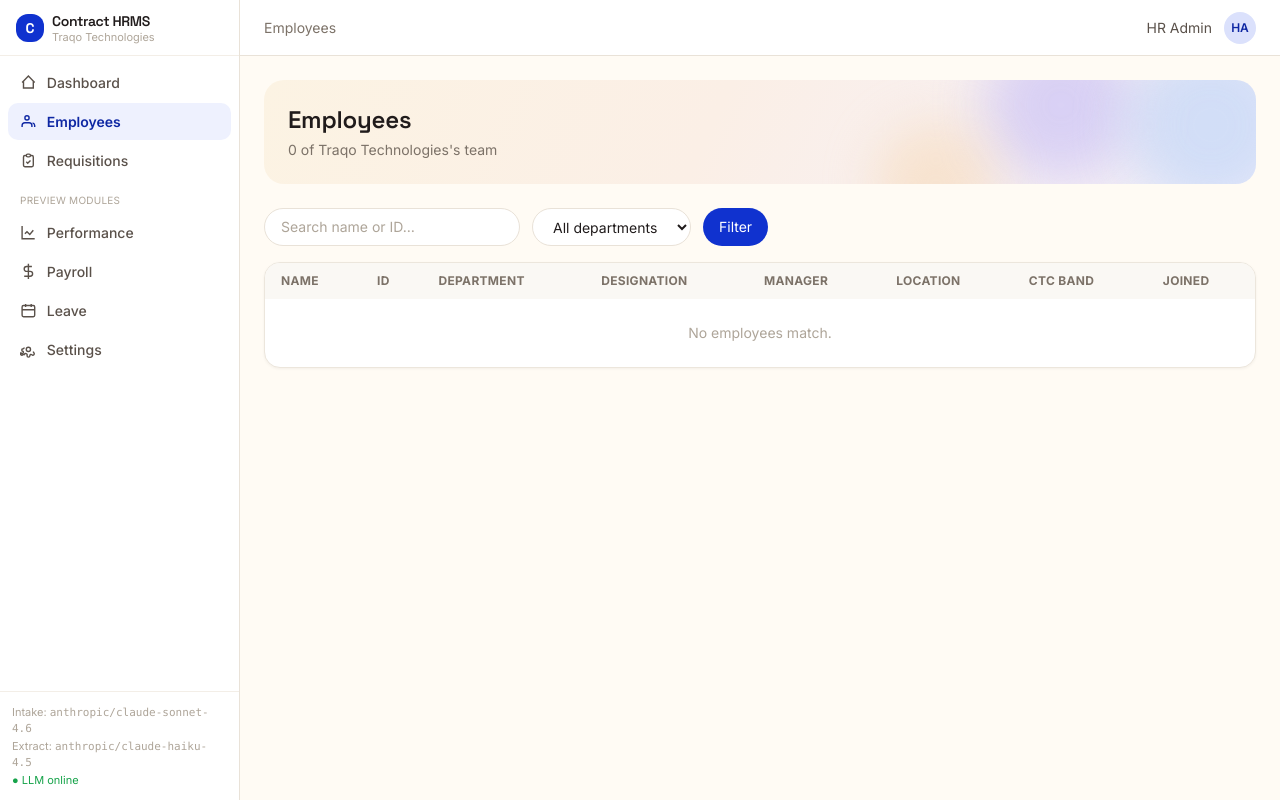
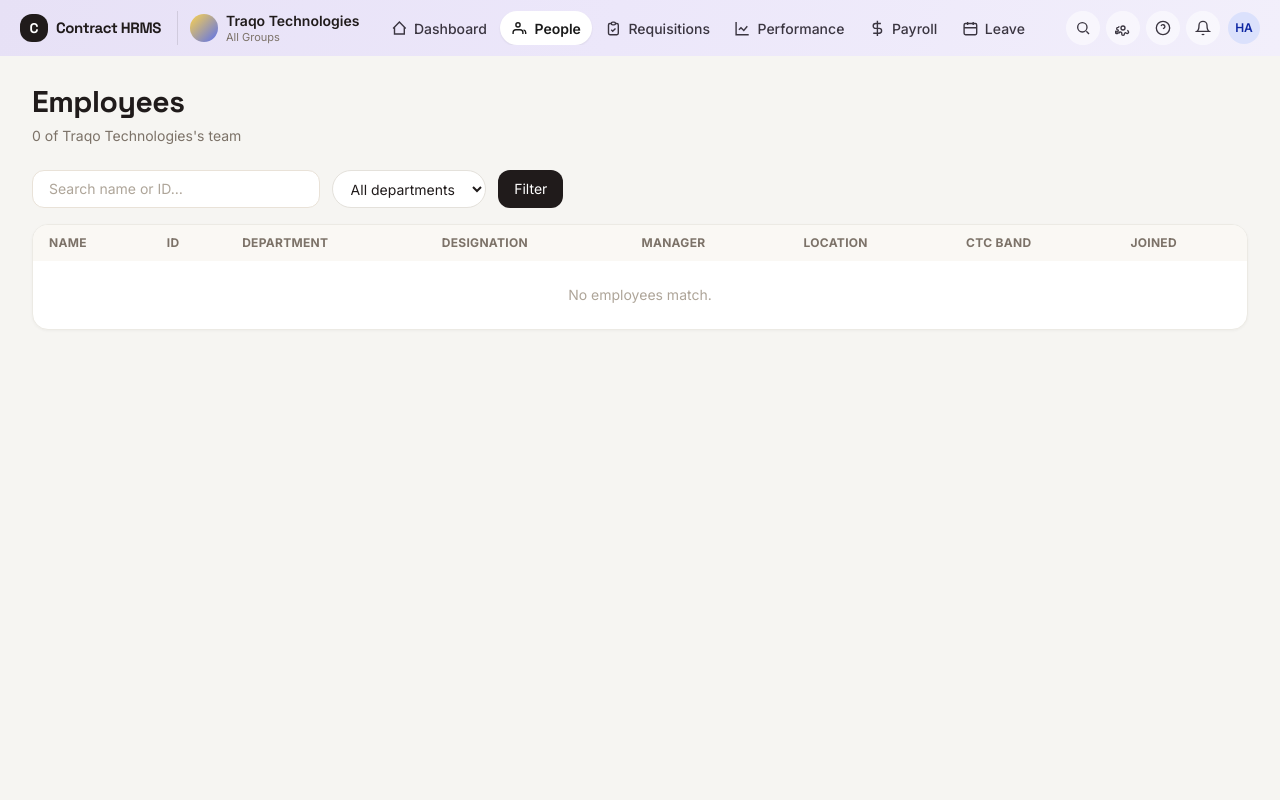
Before and after one commit to Bhargava-codes/hiring-assistant, a FastAPI app: page /employees in a window 1280 px wide. Run offline with FastAPI, Linux system fonts and the light colour scheme; data that the repository does not hold is empty; some libraries are stand-ins or nearby versions.

Commit message:
Recalibrate to real Deel refs: lavender top nav, black buttons
Matched against actual Deel product screenshots:
- Replaced the left sidebar with Deel's signature lavender-gradient top nav
  (wordmark, org switcher, horizontal nav, grey icon buttons, avatar)
- Black primary buttons (rounded rectangles); Deel blue now reserved for links,
  tabs, and accents; green kept for status badges
- Clean neutral-light pages (#F6F5F2) with white cards; removed the pastel hero
  bands/blobs for the accurate product look
- Pill filter chips + rounded-xl search inputs; simplified page headers

Co-Authored-By: Claude Opus 4.8 <noreply@anthropic.com>

```diff
--- a/app/templates/_hero.html
+++ b/app/templates/_hero.html
@@ -1,13 +1,8 @@
-{# Deel-style pastel hero band. Params: title, subtitle (optional), badge (optional html) #}
-<div class="hero px-6 py-6 mb-6">
-  <div class="blob blob-lav" style="width:150px;height:150px;top:-50px;right:120px;"></div>
-  <div class="blob blob-sky" style="width:170px;height:170px;top:-40px;right:-40px;"></div>
-  <div class="blob blob-peach" style="width:120px;height:120px;bottom:-60px;right:260px;opacity:.5;"></div>
-  <div class="hero-body flex items-end justify-between gap-4">
-    <div>
-      <h1 class="text-2xl font-semibold">{{ title }}</h1>
-      {% if subtitle %}<p class="text-sm text-gray-500 mt-1">{{ subtitle }}</p>{% endif %}
-    </div>
-    {% if badge %}<div>{{ badge|safe }}</div>{% endif %}
+{# Clean Deel-style page header: bold title left, optional actions right. #}
+<div class="flex items-end justify-between gap-4 mb-6">
+  <div>
+    <h1 class="text-3xl font-bold">{{ title }}</h1>
+    {% if subtitle %}<p class="text-sm text-gray-500 mt-1.5">{{ subtitle }}</p>{% endif %}
   </div>
+  {% if badge %}<div class="shrink-0">{{ badge|safe }}</div>{% endif %}
 </div>
--- a/app/templates/base.html
+++ b/app/templates/base.html
@@ -36,26 +36,24 @@
   };
 </script>
 <style>
-  body { background: #FFFBF4; color: #201B1B; font-family: 'Inter', system-ui, sans-serif;
+  body { background: #F6F5F2; color: #1A1A1A; font-family: 'Inter', system-ui, sans-serif;
          -webkit-font-smoothing: antialiased; }
-  h1, h2, .font-display { font-family: 'Space Grotesk', 'Inter', sans-serif; letter-spacing: -.01em; }
-  .nav-link { display:flex; align-items:center; gap:.625rem; padding:.5rem .75rem; border-radius:.625rem; font-size:.875rem; color:#5A514A; font-weight:500; transition:background .12s,color .12s; }
-  .nav-link:hover { background:#F3EEE7; color:#201B1B; }
-  .nav-link.active { background:#EEF1FE; color:#0E27A3; font-weight:600; }
-  .nav-link svg { width:1.05rem; height:1.05rem; flex:none; }
-  .card { background:#fff; border:1px solid #ECE6DC; border-radius:1rem; box-shadow:0 1px 3px rgba(32,27,20,.05); }
+  h1, h2, .font-display { font-family: 'Space Grotesk', 'Inter', sans-serif; letter-spacing: -.015em; }
+  /* Deel signature lavender-gradient top navigation. */
+  .topnav { background: linear-gradient(105deg,#E7E1F6 0%,#ECE7FA 48%,#F2EFFB 100%); }
+  .topnav-link { display:flex; align-items:center; gap:.4rem; padding:.4rem .7rem; border-radius:9999px;
+                 font-size:.875rem; color:#3A3540; font-weight:500; white-space:nowrap; transition:background .12s,color .12s; }
+  .topnav-link:hover { background:rgba(255,255,255,.5); color:#1A1A1A; }
+  .topnav-link.active { background:#fff; color:#1A1A1A; font-weight:600; box-shadow:0 1px 2px rgba(26,26,26,.08); }
+  .topnav-link svg { width:1.05rem; height:1.05rem; flex:none; }
+  .icon-btn { width:34px; height:34px; border-radius:9999px; background:rgba(255,255,255,.55);
+              display:grid; place-items:center; color:#3A3540; transition:background .12s; }
+  .icon-btn:hover { background:#fff; }
+  .card { background:#fff; border:1px solid #ECEAE4; border-radius:1rem; box-shadow:0 1px 3px rgba(26,26,26,.04); }
   .badge { display:inline-flex; align-items:center; padding:.125rem .5rem; border-radius:9999px; font-size:.7rem; font-weight:600; }
-  /* Solid action buttons default to Deel-style pills. */
-  button.btn, a.btn { border-radius:9999px; }
-  /* Deel-style soft pastel hero band with blurred decorative blobs. */
-  .hero { position:relative; overflow:hidden; border-radius:1.25rem;
-          background:linear-gradient(115deg,#FCF3E3 0%,#FBEFE6 45%,#F4F0FB 100%); }
-  .hero > .hero-body { position:relative; z-index:1; }
-  .blob { position:absolute; border-radius:9999px; filter:blur(26px); opacity:.65; pointer-events:none; }
-  .blob-lav { background:#C9C0F5; } .blob-sky { background:#BFD4F6; }
-  .blob-peach { background:#F7D6AE; } .blob-mint { background:#BCE9D4; }
-  /* Deel-style pill inputs. */
-  .pill-input { border-radius:9999px; }
+  /* Filter/selector chips are pills; action buttons stay rounded rectangles (Deel). */
+  .chip { display:inline-flex; align-items:center; gap:.35rem; border:1px solid #E4E1DB; background:#fff;
+          border-radius:9999px; padding:.4rem .85rem; font-size:.85rem; }
   .prose-mini h1{font-size:1.35rem;font-weight:700;margin:.4rem 0 .5rem;}
   .prose-mini h2{font-size:1.05rem;font-weight:700;margin:1rem 0 .35rem;color:#201B1B;}
   .prose-mini h3{font-size:.95rem;font-weight:600;margin:.75rem 0 .25rem;}
@@ -70,57 +68,57 @@
   .prose-mini strong{color:#201B1B;}
 </style>
 
-<div class="min-h-screen flex text-gray-900">
-  <!-- Sidebar -->
-  <aside class="w-60 flex-none bg-white border-r border-gray-200 flex flex-col">
-    <div class="h-14 flex items-center gap-2 px-4 border-b border-gray-100">
-      <div class="w-7 h-7 rounded-xl bg-brand-600 text-white grid place-items-center font-bold text-sm font-display">C</div>
-      <div class="leading-tight">
-        <div class="font-semibold text-sm font-display tracking-tight">Contract HRMS</div>
-        <div class="text-[11px] text-gray-400">{{ org_name }}</div>
+{% set nav = nav|default('') %}
+<div class="min-h-screen flex flex-col text-gray-900">
+  <!-- Deel-style lavender top navigation -->
+  <header class="topnav sticky top-0 z-30">
+    <div class="h-14 flex items-center gap-3 px-5">
+      <!-- Wordmark -->
+      <a href="/dashboard" class="flex items-center gap-2 shrink-0">
+        <span class="w-7 h-7 rounded-xl bg-gray-900 text-white grid place-items-center font-bold text-sm font-display">C</span>
+        <span class="font-display font-bold text-[15px] tracking-tight hidden sm:block">Contract HRMS</span>
+      </a>
+      <!-- Org switcher -->
+      <div class="flex items-center gap-2 pl-3 ml-1 border-l border-black/10 shrink-0">
+        <div class="w-7 h-7 rounded-full bg-gradient-to-br from-amber-300 to-brand-400"></div>
+        <div class="leading-tight hidden md:block">
+          <div class="text-sm font-semibold">{{ org_name }}</div>
+          <div class="text-[11px] text-gray-500">All Groups</div>
         </div>
       </div>
-    <nav class="flex-1 p-2 space-y-0.5">
-      {% set nav = nav|default('') %}
-      <a href="/dashboard" class="nav-link {{ 'active' if nav=='dashboard' }}">
+      <!-- Primary nav -->
+      <nav class="flex items-center gap-0.5 ml-2 overflow-x-auto">
+        <a href="/dashboard" class="topnav-link {{ 'active' if nav=='dashboard' }}">
           <svg fill="none" stroke="currentColor" stroke-width="2" viewBox="0 0 24 24"><path d="M3 12l9-9 9 9M5 10v10h14V10"/></svg>Dashboard</a>
-      <a href="/employees" class="nav-link {{ 'active' if nav=='employees' }}">
-        <svg fill="none" stroke="currentColor" stroke-width="2" viewBox="0 0 24 24"><path d="M17 20v-2a4 4 0 00-4-4H7a4 4 0 00-4 4v2M10 10a3 3 0 100-6 3 3 0 000 6zM21 20v-2a4 4 0 00-3-3.87"/></svg>Employees</a>
-      <a href="/requisitions" class="nav-link {{ 'active' if nav=='requisitions' }}">
+        <a href="/employees" class="topnav-link {{ 'active' if nav=='employees' }}">
+          <svg fill="none" stroke="currentColor" stroke-width="2" viewBox="0 0 24 24"><path d="M17 20v-2a4 4 0 00-4-4H7a4 4 0 00-4 4v2M10 10a3 3 0 100-6 3 3 0 000 6zM21 20v-2a4 4 0 00-3-3.87"/></svg>People</a>
+        <a href="/requisitions" class="topnav-link {{ 'active' if nav=='requisitions' }}">
           <svg fill="none" stroke="currentColor" stroke-width="2" viewBox="0 0 24 24"><path d="M9 5H7a2 2 0 00-2 2v12a2 2 0 002 2h10a2 2 0 002-2V7a2 2 0 00-2-2h-2M9 5a2 2 0 002 2h2a2 2 0 002-2M9 5a2 2 0 012-2h2a2 2 0 012 2m-6 9l2 2 4-4"/></svg>Requisitions</a>
-      <div class="pt-3 pb-1 px-3 text-[10px] uppercase tracking-wide text-gray-400">Preview modules</div>
-      <a href="/performance" class="nav-link {{ 'active' if nav=='performance' }}">
+        <a href="/performance" class="topnav-link {{ 'active' if nav=='performance' }}">
           <svg fill="none" stroke="currentColor" stroke-width="2" viewBox="0 0 24 24"><path d="M3 3v18h18M7 14l3-3 4 4 5-6"/></svg>Performance</a>
-      <a href="/payroll" class="nav-link {{ 'active' if nav=='payroll' }}">
+        <a href="/payroll" class="topnav-link {{ 'active' if nav=='payroll' }}">
           <svg fill="none" stroke="currentColor" stroke-width="2" viewBox="0 0 24 24"><path d="M12 1v22M17 5H9.5a3.5 3.5 0 000 7h5a3.5 3.5 0 010 7H6"/></svg>Payroll</a>
-      <a href="/leave" class="nav-link {{ 'active' if nav=='leave' }}">
+        <a href="/leave" class="topnav-link {{ 'active' if nav=='leave' }}">
           <svg fill="none" stroke="currentColor" stroke-width="2" viewBox="0 0 24 24"><path d="M8 7V3m8 4V3M3 11h18M5 5h14a2 2 0 012 2v12a2 2 0 01-2 2H5a2 2 0 01-2-2V7a2 2 0 012-2z"/></svg>Leave</a>
-      <a href="/settings" class="nav-link {{ 'active' if nav=='settings' }}">
-        <svg fill="none" stroke="currentColor" stroke-width="2" viewBox="0 0 24 24"><circle cx="12" cy="12" r="3"/><path d="M19.4 15a1.65 1.65 0 00.33 1.82l.06.06a2 2 0 11-2.83 2.83l-.06-.06a1.65 1.65 0 00-2.82 1.17V21a2 2 0 11-4 0v-.09A1.65 1.65 0 006 19.4a1.65 1.65 0 00-1.82.33l-.06.06a2 2 0 11-2.83-2.83l.06-.06A1.65 1.65 0 004.6 15H4.5a2 2 0 110-4h.09A1.65 1.65 0 006 9.4"/></svg>Settings</a>
       </nav>
-    <div class="p-3 border-t border-gray-100 text-[11px] text-gray-400">
-      Intake: <span class="font-mono">{{ intake_model }}</span><br>
-      Extract: <span class="font-mono">{{ extract_model }}</span><br>
-      {% if llm_online() %}
-        <span class="text-green-600">● LLM online</span>
-      {% else %}
-        <span class="text-amber-600">● Offline mode (no API key)</span>
+      <!-- Right cluster -->
+      <div class="ml-auto flex items-center gap-1.5 shrink-0">
+        {% if not llm_online() %}
+        <span class="text-[11px] font-medium bg-amber-100 text-amber-700 rounded-full px-2.5 py-1 hidden lg:inline">Offline mode</span>
         {% endif %}
+        <div class="icon-btn" title="Search"><svg width="16" height="16" fill="none" stroke="currentColor" stroke-width="2" viewBox="0 0 24 24"><circle cx="11" cy="11" r="7"/><path d="M21 21l-4-4"/></svg></div>
+        <a href="/settings" class="icon-btn {{ 'ring-2 ring-brand-400' if nav=='settings' }}" title="Settings"><svg width="16" height="16" fill="none" stroke="currentColor" stroke-width="2" viewBox="0 0 24 24"><circle cx="12" cy="12" r="3"/><path d="M19.4 15a1.65 1.65 0 00.33 1.82l.06.06a2 2 0 11-2.83 2.83l-.06-.06a1.65 1.65 0 00-2.82 1.17V21a2 2 0 11-4 0v-.09A1.65 1.65 0 006 19.4a1.65 1.65 0 00-1.82.33l-.06.06a2 2 0 11-2.83-2.83l.06-.06A1.65 1.65 0 004.6 15H4.5a2 2 0 110-4h.09A1.65 1.65 0 006 9.4"/></svg></a>
+        <div class="icon-btn" title="Help"><svg width="16" height="16" fill="none" stroke="currentColor" stroke-width="2" viewBox="0 0 24 24"><circle cx="12" cy="12" r="10"/><path d="M9.1 9a3 3 0 015.8 1c0 2-3 3-3 3M12 17h.01"/></svg></div>
+        <div class="icon-btn" title="Notifications"><svg width="16" height="16" fill="none" stroke="currentColor" stroke-width="2" viewBox="0 0 24 24"><path d="M18 8a6 6 0 00-12 0c0 7-3 9-3 9h18s-3-2-3-9M13.7 21a2 2 0 01-3.4 0"/></svg></div>
+        <div class="w-8 h-8 rounded-full bg-brand-100 text-brand-700 grid place-items-center text-xs font-semibold ml-0.5" title="{{ current_user }}">HA</div>
       </div>
-  </aside>
-
-  <!-- Main -->
-  <div class="flex-1 flex flex-col min-w-0">
-    <header class="h-14 flex-none bg-white border-b border-gray-200 flex items-center justify-between px-6">
-      <div class="text-sm text-gray-500">{% block breadcrumb %}{{ page_title|default('') }}{% endblock %}</div>
-      <div class="flex items-center gap-3">
-        <span class="text-sm text-gray-600">{{ current_user }}</span>
-        <div class="w-8 h-8 rounded-full bg-brand-100 text-brand-700 grid place-items-center text-xs font-semibold">HA</div>
     </div>
   </header>
-    <main class="flex-1 overflow-auto p-6">
+
+  <main class="flex-1 overflow-auto">
+    <div class="max-w-[1440px] mx-auto px-6 lg:px-8 py-7">
       {% block content %}{% endblock %}
+    </div>
   </main>
 </div>
-</div>
 {% block scripts %}{% endblock %}
--- a/app/templates/contract_review.html
+++ b/app/templates/contract_review.html
@@ -9,7 +9,7 @@
   </div>
   {% if can_render %}
   <form method="post" action="/requisitions/{{ req.id }}/contract/approve">
-    <button class="bg-green-600 text-white text-sm px-5 py-2 rounded-full hover:bg-green-700">Approve &amp; generate renderings →</button>
+    <button class="bg-gray-900 text-white text-sm px-5 py-2 rounded-xl hover:bg-black">Approve &amp; generate renderings →</button>
   </form>
   {% else %}
   <div class="text-xs bg-amber-50 text-amber-700 border border-amber-200 rounded-lg px-3 py-2">
--- a/app/templates/employees.html
+++ b/app/templates/employees.html
@@ -6,14 +6,14 @@
 
 <form method="get" class="flex flex-wrap gap-3 mb-4">
   <input name="q" value="{{ q }}" placeholder="Search name or ID…"
-         class="border border-gray-200 rounded-full px-4 py-2 text-sm w-64 bg-white focus:outline-none focus:ring-2 focus:ring-brand-100">
-  <select name="dept" class="border border-gray-200 rounded-full px-4 py-2 text-sm bg-white">
+         class="border border-gray-200 rounded-xl px-4 py-2 text-sm w-72 bg-white focus:outline-none focus:ring-2 focus:ring-brand-100">
+  <select name="dept" class="chip text-sm">
     <option value="">All departments</option>
     {% for d in departments %}
     <option value="{{ d }}" {{ 'selected' if d==dept }}>{{ d }}</option>
     {% endfor %}
   </select>
-  <button class="bg-brand-600 text-white text-sm px-4 py-2 rounded-full hover:bg-brand-700">Filter</button>
+  <button class="bg-gray-900 text-white text-sm px-4 py-2 rounded-xl hover:bg-black">Filter</button>
   {% if q or dept %}<a href="/employees" class="text-sm text-gray-500 px-3 py-2">Clear</a>{% endif %}
 </form>
 
--- a/app/templates/intake.html
+++ b/app/templates/intake.html
@@ -22,7 +22,7 @@
     <form id="chat-form" class="border-t border-gray-100 p-3 flex gap-2">
       <textarea id="chat-input" rows="2" placeholder="Type the hiring manager's answer…"
         class="flex-1 border border-gray-200 rounded-2xl px-4 py-2 text-sm resize-none focus:outline-none focus:ring-2 focus:ring-brand-100"></textarea>
-      <button id="send-btn" class="bg-brand-600 text-white text-sm px-4 rounded-full hover:bg-brand-700 self-stretch">Send</button>
+      <button id="send-btn" class="bg-gray-900 text-white text-sm px-4 rounded-xl hover:bg-black self-stretch">Send</button>
     </form>
   </div>
 
@@ -36,7 +36,7 @@
     <div id="fields" class="flex-1 overflow-auto p-4 space-y-4"></div>
     <div id="done-banner" class="hidden border-t border-gray-100 p-3 bg-green-50">
       <div class="text-sm text-green-800 mb-2">✓ Contract drafted from the conversation.</div>
-      <a id="review-link" href="#" class="inline-block bg-green-600 text-white text-sm px-4 py-2 rounded-full hover:bg-green-700">Review &amp; approve →</a>
+      <a id="review-link" href="#" class="inline-block bg-gray-900 text-white text-sm px-4 py-2 rounded-xl hover:bg-black">Review &amp; approve →</a>
     </div>
   </div>
 </div>
--- a/app/templates/ranking.html
+++ b/app/templates/ranking.html
@@ -28,7 +28,7 @@
 
   <form method="post" action="/requisitions/{{ req.id }}/ranking" onsubmit="document.getElementById('order').value = currentOrder()">
     <input type="hidden" name="order" id="order">
-    <button class="bg-brand-600 text-white text-sm px-5 py-2.5 rounded-full hover:bg-brand-700">Submit ranking &amp; reconcile →</button>
+    <button class="bg-gray-900 text-white text-sm px-5 py-2.5 rounded-xl hover:bg-black">Submit ranking &amp; reconcile →</button>
   </form>
 </div>
 {% endblock %}
--- a/app/templates/requisition_new.html
+++ b/app/templates/requisition_new.html
@@ -23,7 +23,7 @@
         {% for m in managers %}<option value="{{ m.id }}">{{ m.name }} — {{ m.designation }} ({{ m.department }})</option>{% endfor %}
       </select>
     </div>
-    <button class="w-full bg-brand-600 text-white text-sm px-4 py-2.5 rounded-full hover:bg-brand-700">Start intake →</button>
+    <button class="w-full bg-gray-900 text-white text-sm px-4 py-2.5 rounded-xl hover:bg-black">Start intake →</button>
   </form>
 </div>
 {% endblock %}
--- a/app/templates/requisition_workspace.html
+++ b/app/templates/requisition_workspace.html
@@ -23,7 +23,7 @@
         <div class="text-sm text-amber-800 mt-0.5">Shared theme: <span class="font-medium">"{{ drift.theme }}"</span>. Amend the contract first, or dismiss.</div>
         <div class="mt-3 flex items-center gap-2">
           <button onclick="document.getElementById('amend-modal').classList.remove('hidden')"
-                  class="bg-amber-600 text-white text-xs px-3 py-1.5 rounded-full hover:bg-amber-700">Amend contract</button>
+                  class="bg-gray-900 text-white text-xs px-3 py-1.5 rounded-lg hover:bg-black">Amend contract</button>
           <form method="post" action="/requisitions/{{ req.id }}/drift/dismiss">
             <button class="text-xs text-amber-700 px-3 py-1.5">Dismiss</button>
           </form>
@@ -192,7 +192,7 @@
         class="w-full border border-gray-200 rounded-lg px-3 py-2 text-sm mb-4"></textarea>
       <div class="flex justify-end gap-2">
         <button type="button" onclick="document.getElementById('amend-modal').classList.add('hidden')" class="text-sm text-gray-500 px-3 py-2">Cancel</button>
-        <button class="bg-brand-600 text-white text-sm px-4 py-2 rounded-full hover:bg-brand-700">Create v{{ contract.version + 1 }} →</button>
+        <button class="bg-gray-900 text-white text-sm px-4 py-2 rounded-xl hover:bg-black">Create v{{ contract.version + 1 }} →</button>
       </div>
     </form>
   </div>
--- a/app/templates/requisitions.html
+++ b/app/templates/requisitions.html
@@ -1,6 +1,6 @@
 {% extends "base.html" %}
 {% block content %}
-{% set new_btn %}<a href="/requisitions/new" class="bg-brand-600 text-white text-sm px-4 py-2 rounded-full hover:bg-brand-700">+ New requisition</a>{% endset %}
+{% set new_btn %}<a href="/requisitions/new" class="bg-gray-900 text-white text-sm px-4 py-2 rounded-xl hover:bg-black">+ New requisition</a>{% endset %}
 {% with title="Requisitions", subtitle="Role Contracts and open searches", badge=new_btn %}
   {% include "_hero.html" %}
 {% endwith %}
```
Also changed, not shown: app/templates/requisition_draft.html (+2 -6 lines), README.md. Lines whose indentation alone changed are shown as unchanged.
